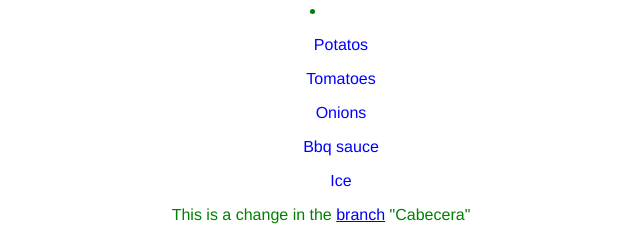
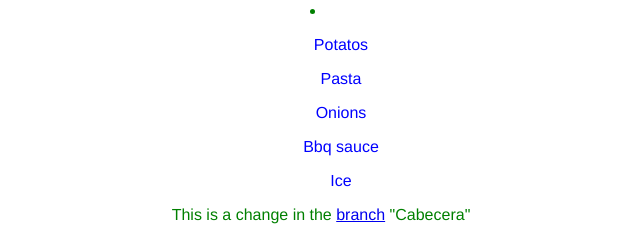
Before and after one commit to FeernandoCifuentes/test, a plain HTML site: page index.html in a window 1280 px wide. Shown: the part 198-435 px from the top of the page, 319-959 px from the left. Drawn offline with Linux system fonts and the light colour scheme.

Commit message:
Es mas rica la pasta por eso la incluí

```diff
--- a/index.html
+++ b/index.html
@@ -15,7 +15,7 @@
         <p>This is another paragraph lolololo xd</p>
         <li>
             <ol>Potatos</ol>
-            <ol>Tomatoes</ol>
+            <ol>Pasta</ol>
             <ol>Onions</ol>
             <ol>Bbq sauce</ol>
             <ol>Ice</ol>
```
